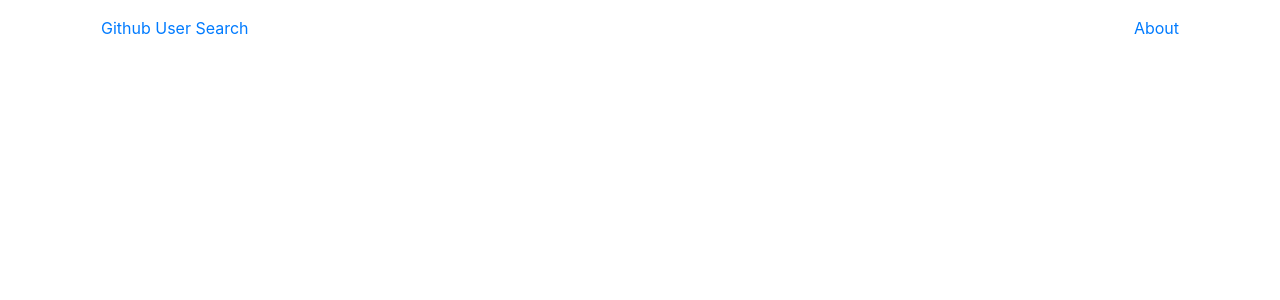
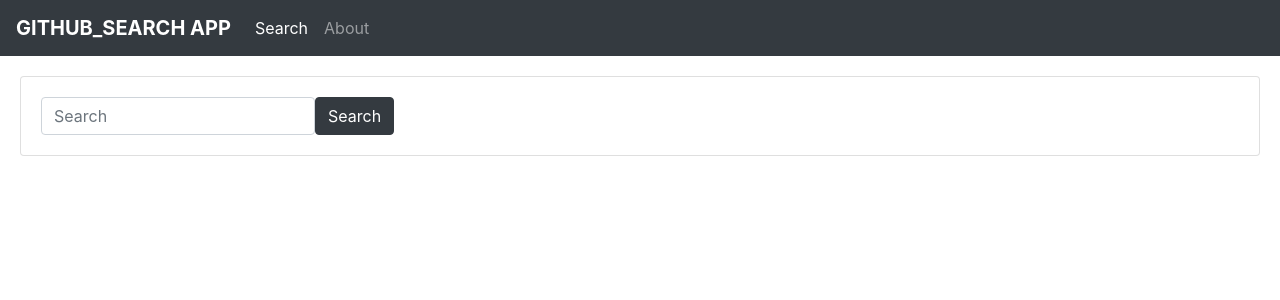
Before and after one commit to vique254/Github-Search, an Angular app: page / in a window 1280 px wide. Shown: the top 300 px of the page. Built offline with nearby package versions, Linux system fonts and the light colour scheme.

Commit message:
link navbar and router

```diff
--- a/src/app/app.component.html
+++ b/src/app/app.component.html
@@ -1,12 +1,4 @@
-<nav class="navbar navbar-default">
-    <div class="container">
-      <div class="navbar-header">
-        <a class="nav-item nav-link active" routerLink="search">Github User Search<span class="sr-only">(current)</span></a>
-      </div>
-      <a class="nav-item nav-link" routerLink="/about">About</a>
-    </div>
-  </nav>
-  <div class="container">
+
     <router-outlet></router-outlet>
-
-  </div>
+  <app-navbar></app-navbar>
+  <app-github-form></app-github-form>
```
